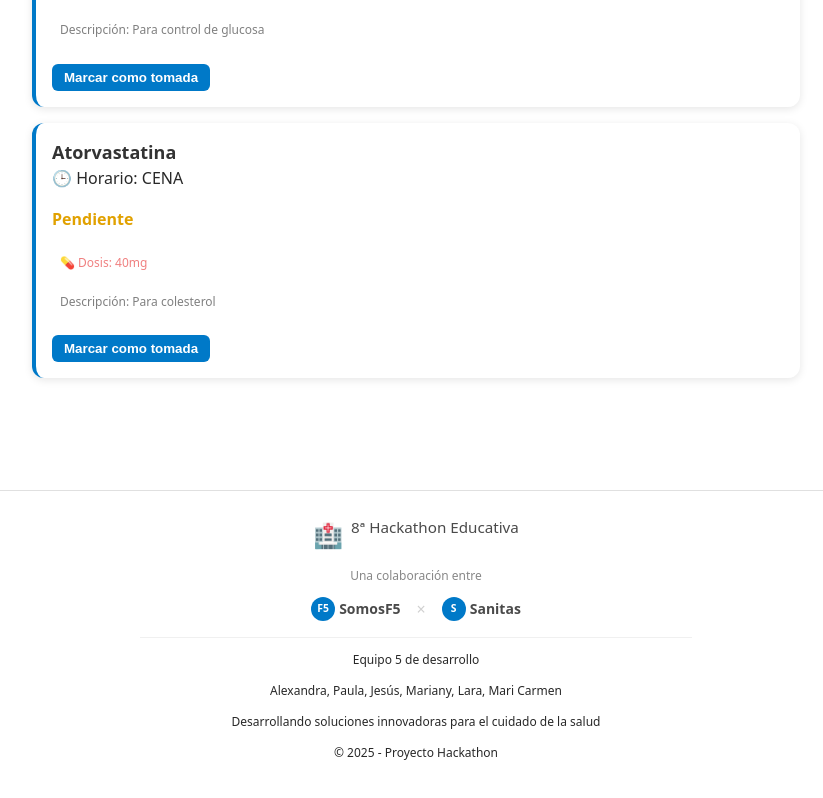
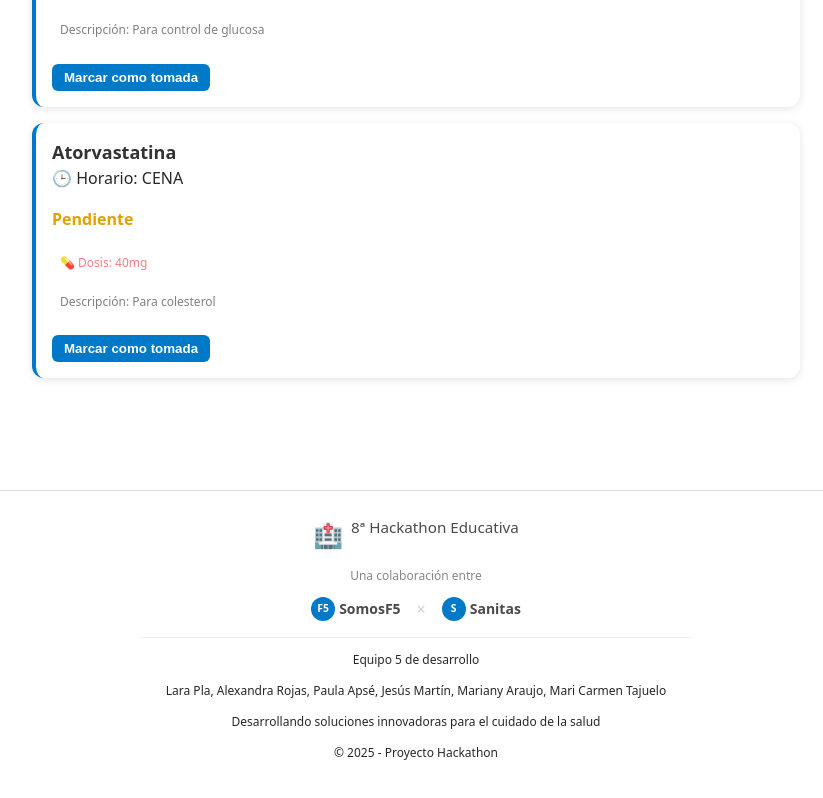
Before and after one commit to Sanitas-Hackaton-somosF5/Recuerda-me-frontend, a React (Vite) app: page /today in a window 1280 px wide. Shown: the part 1811-2609 px from the top of the page, without its empty margins (224-1047 px from the left). Built offline with nearby package versions, Linux system fonts and the light colour scheme; data requests are answered from the project's data file.

Commit message:
UPDATE Footer.jsx - Updated dev names with surnames #9. REFERENCE from previous issue #5: bb31279 - ADD Footer.jsx + css

```diff
--- a/src/components/Footer.jsx
+++ b/src/components/Footer.jsx
@@ -35,7 +35,7 @@ const Footer = () => {
           {/* Additional info */}
           <div className={styles.additional}>
             <p>Equipo 5 de desarrollo</p>
-            <p>Alexandra, Paula, Jesús, Mariany, Lara, Mari Carmen</p>
+            <p>Lara Pla, Alexandra Rojas, Paula Apsé, Jesús Martín, Mariany Araujo, Mari Carmen Tajuelo</p>
             <p>Desarrollando soluciones innovadoras para el cuidado de la salud</p>
             <p>© 2025 - Proyecto Hackathon</p>
           </div>
```
